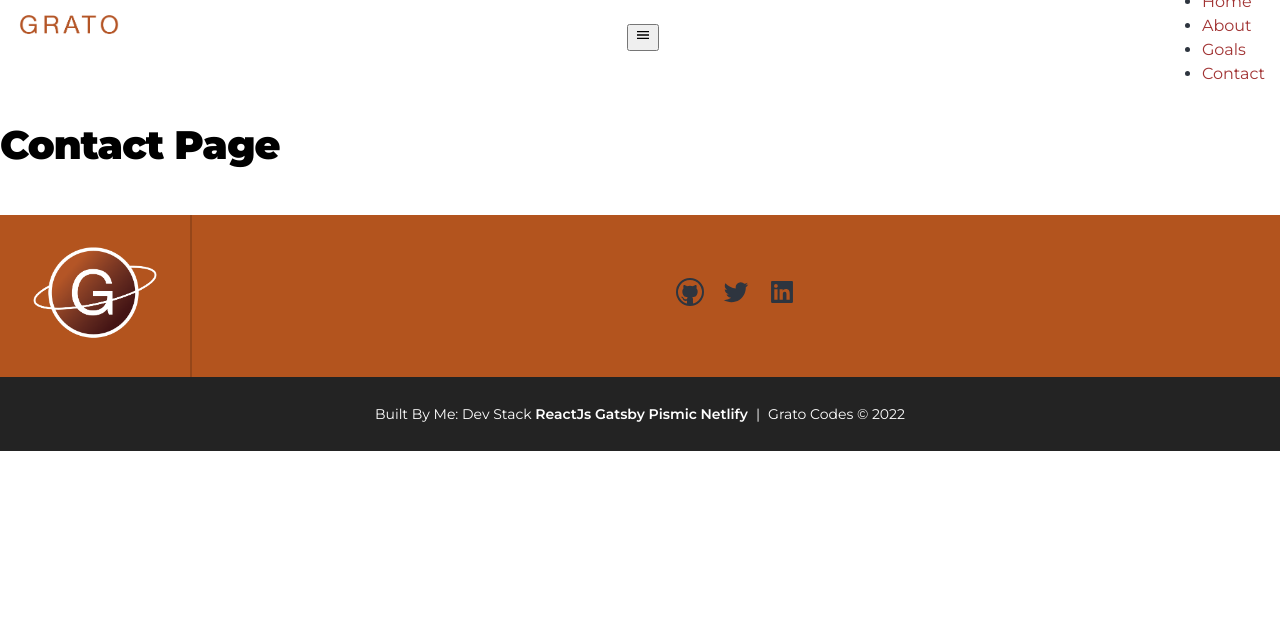
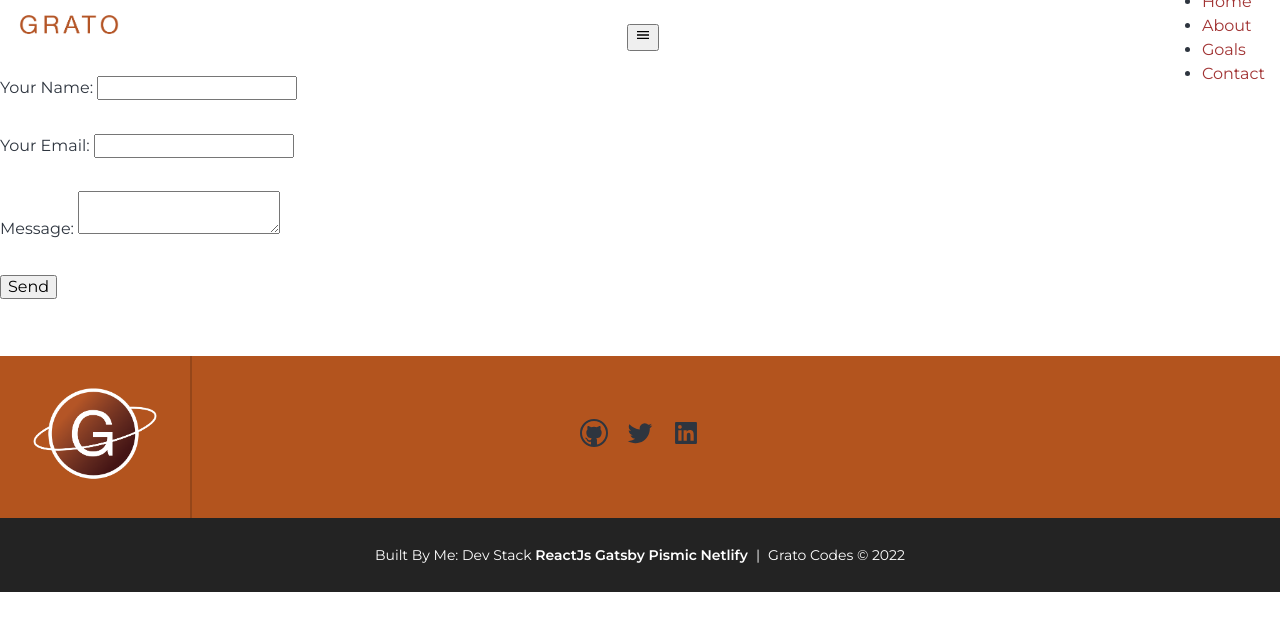
Before and after one commit to nickgrato/blog, a Gatsby site: page /contact in a window 1280 px wide. Built offline with nearby package versions, Linux system fonts and the light colour scheme; Gatsby itself is replaced by a stand-in of ours.

Commit message:
testing form

```diff
--- a/src/components/bio.js
+++ b/src/components/bio.js
@@ -46,7 +46,7 @@ const Bio = () => {
         <p>
           Written by <strong>{author.name}</strong> {author?.summary || null}
           {` `}
-          <a href={`https://twitter.com/${social?.twitter || ``}`}>
+          <a target="_blank" href={`https://twitter.com/${social?.twitter || ``}`}>
             You should follow them on Twitter
           </a>
         </p>
--- a/src/components/footer.module.scss
+++ b/src/components/footer.module.scss
@@ -32,7 +32,7 @@
     display: flex;
     justify-content: center;
     flex-grow: 1;
-    padding: 30px;
+    padding: 30px 222px 30px 30px;
 
     @include mobile-down(){
       padding: 10px;
--- a/src/pages/contact.js
+++ b/src/pages/contact.js
@@ -10,7 +10,28 @@ const Contact = ({ data, location }) => {
   return (
     <Layout location={location} title={siteTitle}>
       {/* <Seo title="Contact" /> */}
-      <h1>Contact Page</h1>
+      <div>
+        <form name="contact" method="POST" data-netlify="true">
+          <p>
+            <label>
+              Your Name: <input type="text" name="name" />
+            </label>
+          </p>
+          <p>
+            <label>
+              Your Email: <input type="email" name="email" />
+            </label>
+          </p>
+          <p>
+            <label>
+              Message: <textarea name="message"></textarea>
+            </label>
+          </p>
+          <p>
+            <button type="submit">Send</button>
+          </p>
+        </form>
+      </div>
     </Layout>
   )
 }
--- a/src/pages/index.js
+++ b/src/pages/index.js
@@ -31,6 +31,7 @@ const BlogIndex = ({ data, location }) => {
       <Hero
         title="Welcome"
         body="Look around and hit the contact button if you have any questions"
+        cta="/contact"
         backgroundImage="https://images.prismic.io/devmind/4a17b94c-b2d9-4b78-9ba2-f25290368a41_nasa.jpg?auto=compress,format"
       />
 
```
Also changed, not shown: src/components/hero.js (+6 -4 lines).
